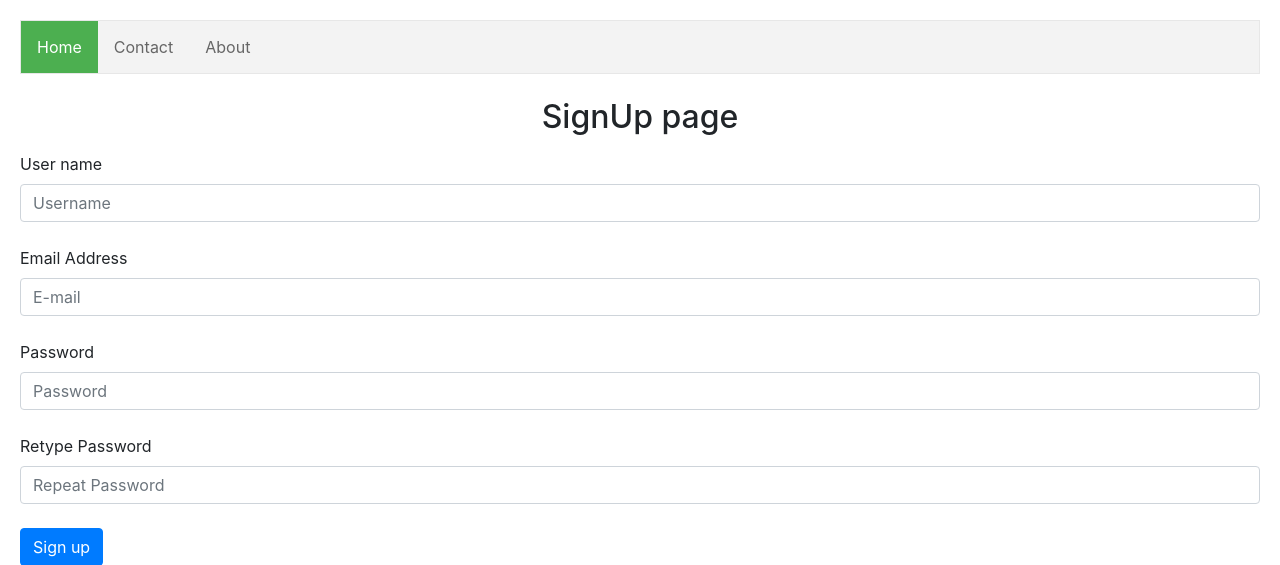
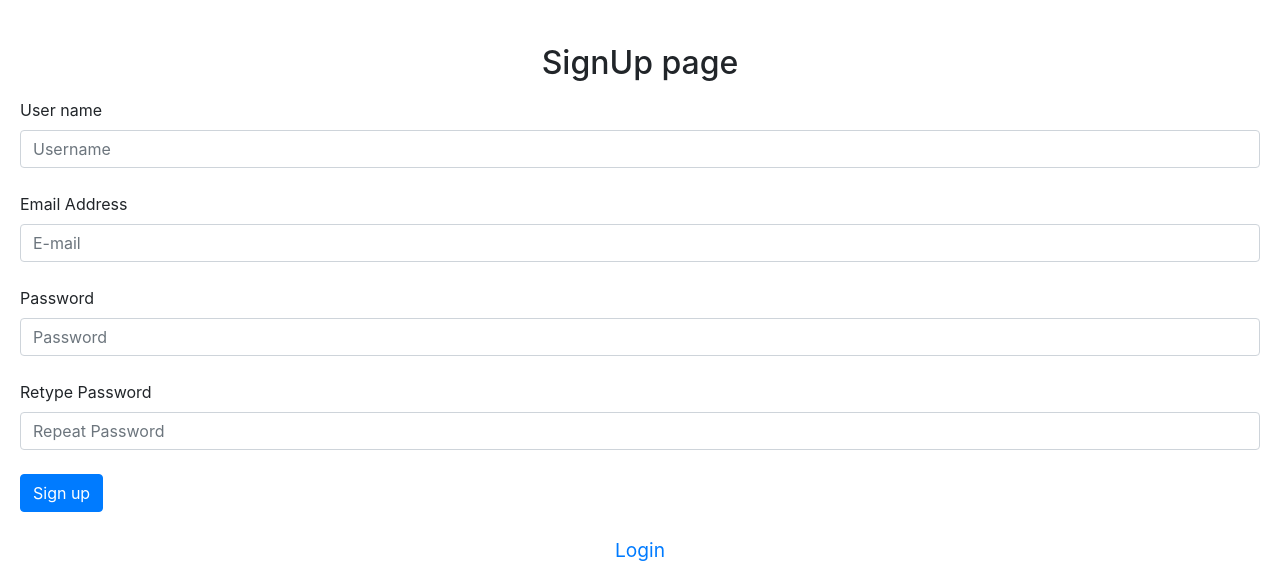
Before and after one commit to isakhlfts/booking-meeting-room, a PHP site: page /signup.php in a window 1280 px wide. Shown: the top 565 px of the page. Run offline with PHP 8.4, Linux system fonts and the light colour scheme.

Commit message:
Update signup.php

```diff
--- a/signup.php
+++ b/signup.php
@@ -58,11 +58,6 @@
 	 	}
 
 	 	?>
-	 	<ul>
-	 	  <li><a class="active" href="#home">Home</a></li>
-	 	  <li><a href="#contact">Contact</a></li>
-	 	  <li><a href="#about">About</a></li>
-	 	</ul>
 	 	<form action="includes/login.inc.php" method="post">
 	 		<br><center><label><h2>SignUp page</h2></h2></label></center>
 	 		<label for="name">User name</label>
@@ -80,9 +75,6 @@
 </body>
 </html>
 
-
-
-
  <?php
  require 'footer.php';
  if ($_SERVER["REQUEST_METHOD"] == "POST") {
```
